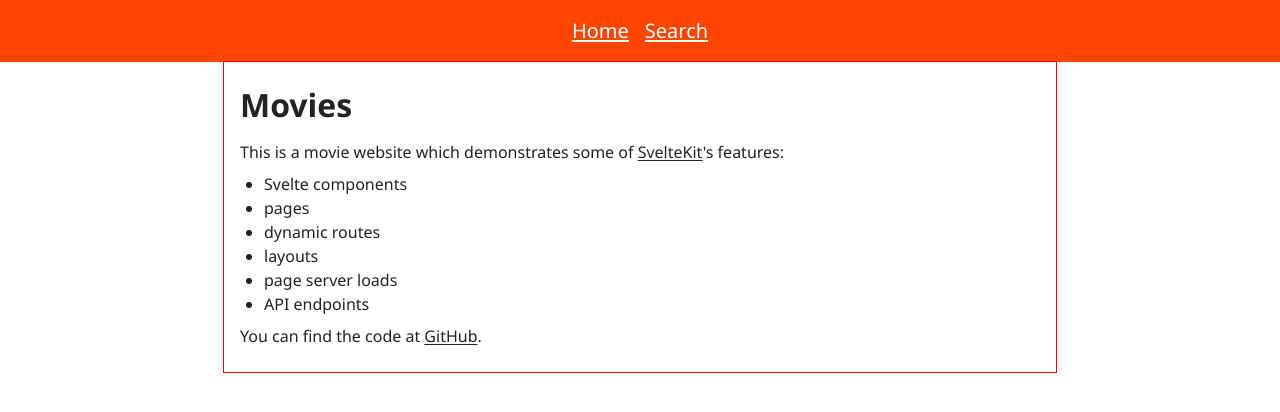
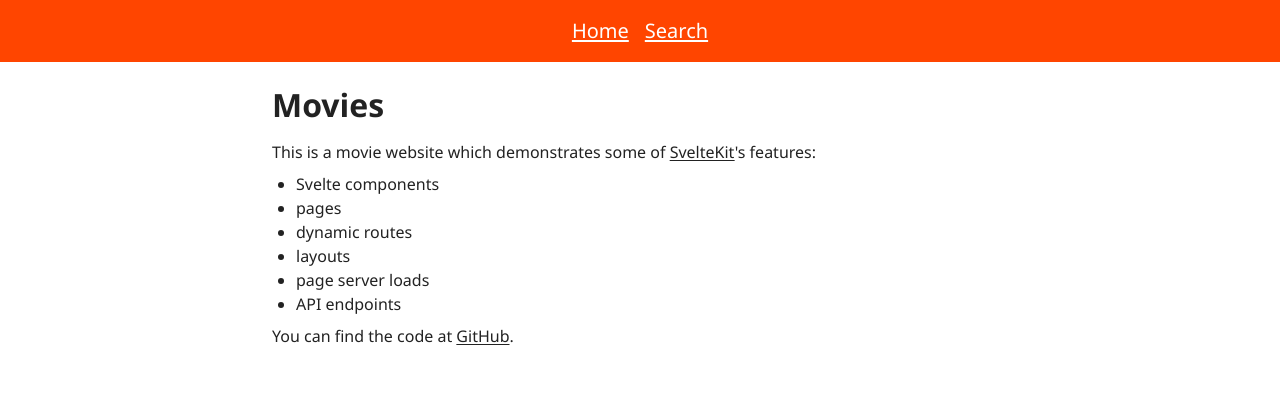
Before and after one commit to ScriptRaccoon/sveltekit-movies, a SvelteKit app: page / in a window 1280 px wide. Shown: the top 412 px of the page. Built offline with nearby package versions, Linux system fonts and the light colour scheme.

Commit message:
decrease container width

```diff
--- a/src/routes/+layout.svelte
+++ b/src/routes/+layout.svelte
@@ -11,9 +11,8 @@
 
 <style>
 	main {
-		max-width: 52rem;
+		max-width: 48rem;
 		margin: 0 auto;
 		padding: 1.5rem 1rem;
-		outline: 1px solid red;
 	}
 </style>
```
